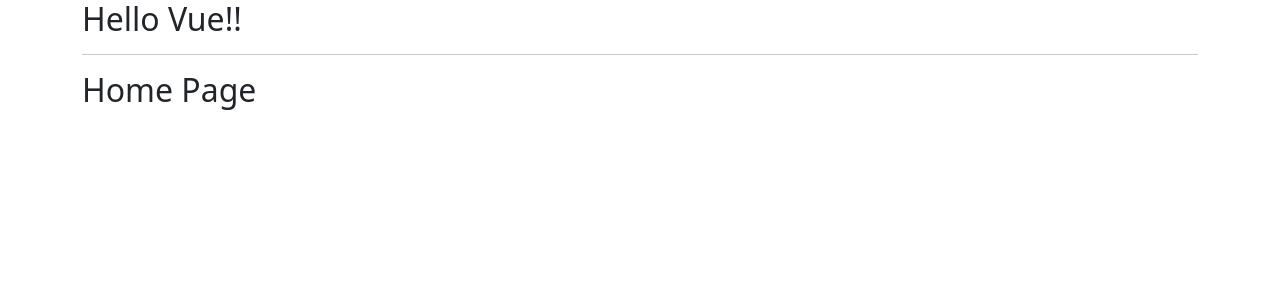
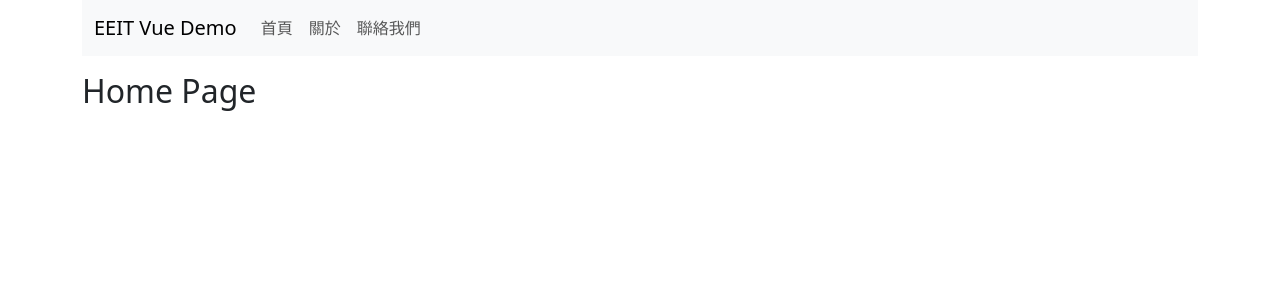
Before and after one commit to HsiaoHungWang/vue-eeit, a Vue app: page / in a window 1280 px wide. Shown: the top 300 px of the page. Built offline with nearby package versions, Linux system fonts and the light colour scheme.

Commit message:
加上bootstrap及RouterLink

```diff
--- a/index.html
+++ b/index.html
@@ -5,7 +5,7 @@
     <link rel="icon" href="/favicon.ico">
     <meta name="viewport" content="width=device-width, initial-scale=1.0">
     <title>Vite App</title>
-    <link href="https://cdn.jsdelivr.net/npm/bootstrap@5.3.1/dist/css/bootstrap.min.css" rel="stylesheet" integrity="sha384-4bw+/aepP/YC94hEpVNVgiZdgIC5+VKNBQNGCHeKRQN+PtmoHDEXuppvnDJzQIu9" crossorigin="anonymous">
+
   </head>
   <body>
     <div id="app"></div>
--- a/package.json
+++ b/package.json
@@ -8,6 +8,8 @@
     "preview": "vite preview"
   },
   "dependencies": {
+    "bootstrap": "^5.3.1",
+    "bootstrap-icons": "^1.10.5",
     "vue": "^3.3.4",
     "vue-router": "^4.2.4"
   },
--- a/src/App.vue
+++ b/src/App.vue
@@ -1,16 +1,19 @@
 <script setup>
-import HelloVue from './components/HelloVue.vue';
-import Home from './views/Home.vue';
-import About from './views/About.vue';
-import Contact from './views/Contact.vue';
+import 'bootstrap/dist/css/bootstrap.min.css'
+
+import Navbar from './components/Navbar.vue';
+
+
 
 </script>
 
 <template>
 <div class="container">
-  <h2>Hello Vue!!</h2>
-  <hr />
-  <router-view></router-view>
+  <Navbar></Navbar>
+  <div class="mt-3">
+     <router-view></router-view>
+  </div>
+
 </div>
 
 </template>
--- /dev/null
+++ b/src/components/Navbar.vue
@@ -0,0 +1,34 @@
+<template>
+    <nav class="navbar navbar-expand-lg bg-body-tertiary">
+  <div class="container-fluid">
+    <a class="navbar-brand" href="#">EEIT Vue Demo</a>
+    <button class="navbar-toggler" type="button" data-bs-toggle="collapse" data-bs-target="#navbarNav" aria-controls="navbarNav" aria-expanded="false" aria-label="Toggle navigation">
+      <span class="navbar-toggler-icon"></span>
+    </button>
+    <div class="collapse navbar-collapse" id="navbarNav">
+      <ul class="navbar-nav">
+        <li class="nav-item">
+          <RouterLink to="/" class="nav-link">首頁</RouterLink>
+        </li>
+        <li class="nav-item">
+            <RouterLink to="/about" class="nav-link">關於</RouterLink>
+        </li>
+        <li class="nav-item">
+            <RouterLink to="/contact" class="nav-link">聯絡我們</RouterLink>
+        </li>
+        <li class="nav-item">
+
+        </li>
+      </ul>
+    </div>
+  </div>
+</nav>
+</template>
+
+<script setup>
+
+</script>
+
+<style>
+
+</style>
```
Also changed, not shown: 1 other file (tests, documents, lock files or other folders).
